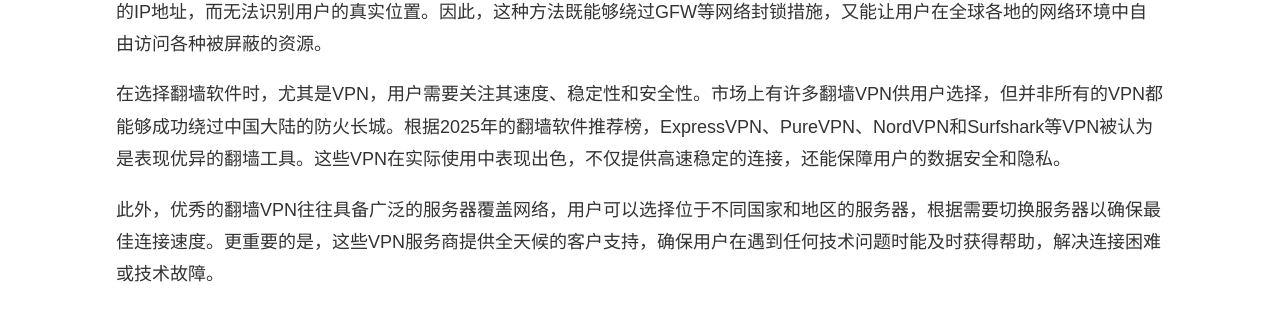
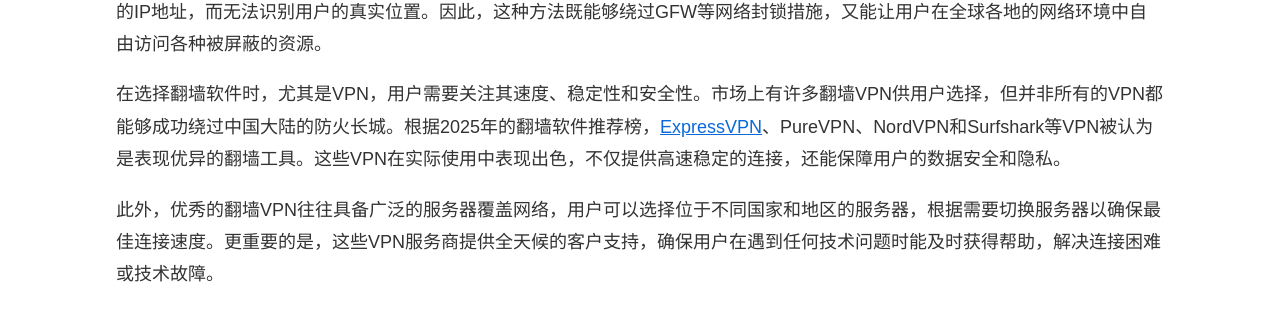
Before and after one commit to chinavpns/chinavpns.github.io, a Jekyll site: the page built from index.md, in a window 1280 px wide and 900 px high, scrolled down 22139 px. Shown: the part 176-486 px from the top of the window. Built offline with Jekyll 4.4.1, drawn with Linux system fonts in a browser that asks for light colours; part of the change alters nothing that is shown.

```diff
--- a/index.md
+++ b/index.md
@@ -383,7 +383,7 @@ AstrillVPN在中国的翻墙表现非常稳定，几乎可与ExpressVPN相媲美
 
 翻墙VPN的工作原理非常直观。当用户连接VPN时，所有数据会先加密并通过VPN服务器进行转发，目标网站只能看到VPN服务器的IP地址，而无法识别用户的真实位置。因此，这种方法既能够绕过GFW等网络封锁措施，又能让用户在全球各地的网络环境中自由访问各种被屏蔽的资源。
 
-在选择翻墙软件时，尤其是VPN，用户需要关注其速度、稳定性和安全性。市场上有许多翻墙VPN供用户选择，但并非所有的VPN都能够成功绕过中国大陆的防火长城。根据2025年的翻墙软件推荐榜，ExpressVPN、PureVPN、NordVPN和Surfshark等VPN被认为是表现优异的翻墙工具。这些VPN在实际使用中表现出色，不仅提供高速稳定的连接，还能保障用户的数据安全和隐私。
+在选择翻墙软件时，尤其是VPN，用户需要关注其速度、稳定性和安全性。市场上有许多翻墙VPN供用户选择，但并非所有的VPN都能够成功绕过中国大陆的防火长城。根据2025年的翻墙软件推荐榜，<a href="https://github.com/chinavpns/expressvpn">ExpressVPN</a>、PureVPN、NordVPN和Surfshark等VPN被认为是表现优异的翻墙工具。这些VPN在实际使用中表现出色，不仅提供高速稳定的连接，还能保障用户的数据安全和隐私。
 
 此外，优秀的翻墙VPN往往具备广泛的服务器覆盖网络，用户可以选择位于不同国家和地区的服务器，根据需要切换服务器以确保最佳连接速度。更重要的是，这些VPN服务商提供全天候的客户支持，确保用户在遇到任何技术问题时能及时获得帮助，解决连接困难或技术故障。
 
```
